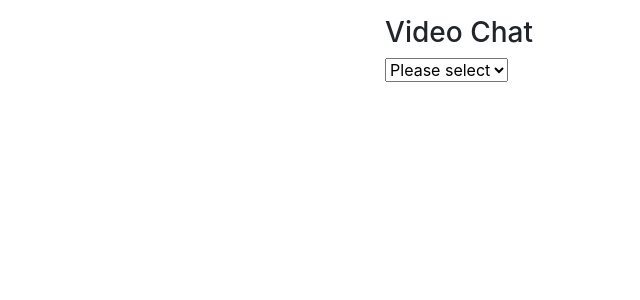
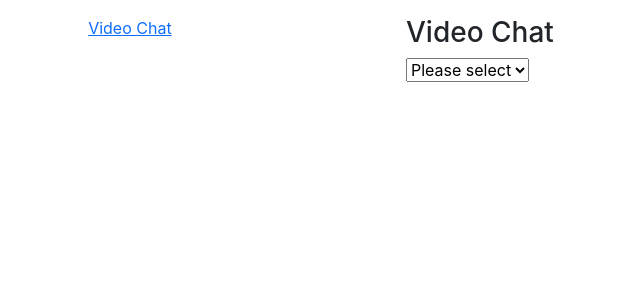
Before and after one commit to VeritasSoftware/WebRTC, an Angular app in the folder sample-angular-web-app/: page /video-chat in a window 1280 px wide. Shown: the top 300 px of the page, without its empty margins (319-959 px from the left). Built offline with nearby package versions, Linux system fonts and the light colour scheme.

Commit message:
added link to video chat component.

```diff
--- a/sample-angular-web-app/src/app/app.component.html
+++ b/sample-angular-web-app/src/app/app.component.html
@@ -179,7 +179,16 @@
 
 <main class="main">
   <div class="content">
-    <router-outlet />
+    <div class="row">
+      <div class="col-12">
+        <a href="video-chat">Video Chat</a>
+      </div>
+    </div>
+    <div class="row">
+      <div class="col-12">
+        <router-outlet></router-outlet>
+      </div>
+    </div>
   </div>
 </main>
 
```
